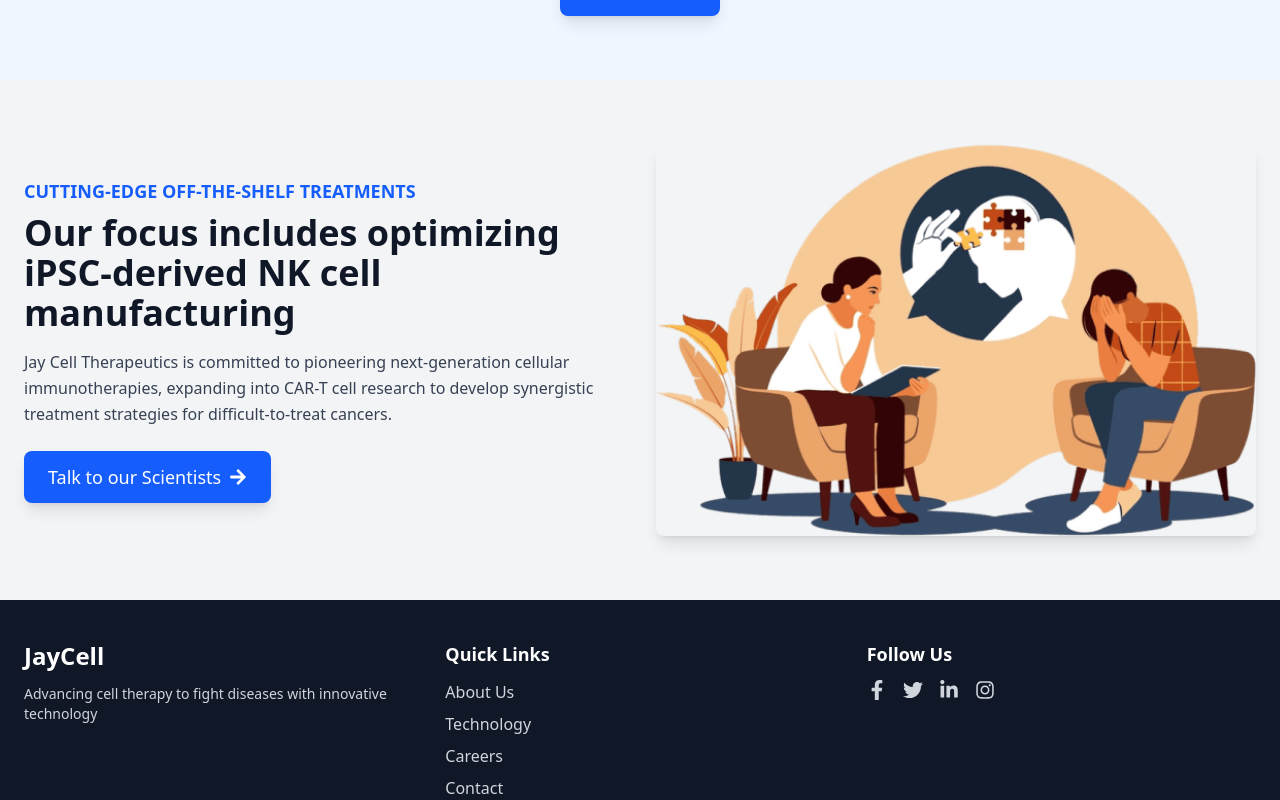
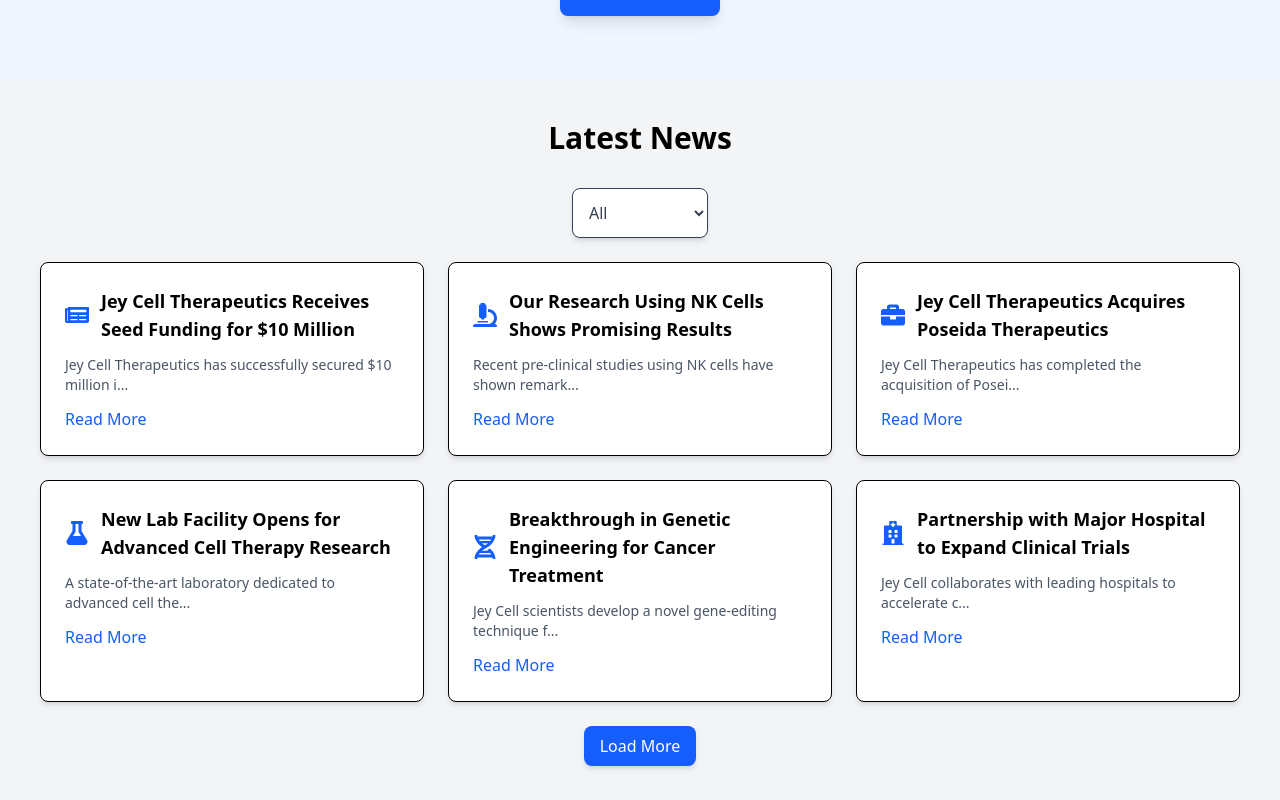
Before and after one commit to arun-9/jay-cell-therapeutics, a React (Vite) app: page /about in a window 1280 px wide. Shown: the part 2800-3600 px from the top of the page. Built offline with nearby package versions, Linux system fonts and the light colour scheme.

Commit message:
newsSection 1.User lands on the page and sees 6 news articles. 2.User can filter news based on categories using the dropdown. 3.Clicking "Read More" expands the full news description. 4.Clicking "Load More" loads 6 more news items. 5.When all items are loaded, the "Load More" button disappears.

```diff
--- /dev/null
+++ b/src/components/AboutPageComponent/NewsSection.jsx
@@ -0,0 +1,262 @@
+import { useState } from "react";
+import {
+  FaNewspaper,
+  FaMicroscope,
+  FaBriefcase,
+  FaFlask,
+  FaDna,
+  FaHospital,
+  FaUserMd,
+  FaCapsules,
+  FaVials,
+  FaHeartbeat,
+  FaStethoscope,
+  FaNotesMedical
+} from "react-icons/fa";
+
+const newsData = [
+  {
+    id: 1,
+    title: "Jey Cell Therapeutics Receives Seed Funding for $10 Million",
+    description:
+      "Jey Cell Therapeutics has successfully secured $10 million in seed funding to accelerate research and expand its innovative therapeutics pipeline.",
+    category: "Funding",
+    icon: <FaNewspaper />
+  },
+  {
+    id: 2,
+    title: "Our Research Using NK Cells Shows Promising Results",
+    description:
+      "Recent pre-clinical studies using NK cells have shown remarkable results, paving the way for potential breakthrough treatments in immunotherapy.",
+    category: "Research",
+    icon: <FaMicroscope />
+  },
+  {
+    id: 3,
+    title: "Jey Cell Therapeutics Acquires Poseida Therapeutics",
+    description:
+      "Jey Cell Therapeutics has completed the acquisition of Poseida Therapeutics, strengthening its position in the cell therapy market.",
+    category: "Acquisition",
+    icon: <FaBriefcase />
+  },
+  {
+    id: 4,
+    title: "New Lab Facility Opens for Advanced Cell Therapy Research",
+    description:
+      "A state-of-the-art laboratory dedicated to advanced cell therapy research has been inaugurated.",
+    category: "Facility",
+    icon: <FaFlask />
+  },
+  {
+    id: 5,
+    title: "Breakthrough in Genetic Engineering for Cancer Treatment",
+    description:
+      "Jey Cell scientists develop a novel gene-editing technique for targeting cancer cells more effectively.",
+    category: "Research",
+    icon: <FaDna />
+  },
+  {
+    id: 6,
+    title: "Partnership with Major Hospital to Expand Clinical Trials",
+    description:
+      "Jey Cell collaborates with leading hospitals to accelerate clinical trials for new therapies.",
+    category: "Partnership",
+    icon: <FaHospital />
+  },
+  {
+    id: 7,
+    title: "Expert Oncologist Joins Jey Cell Advisory Board",
+    description:
+      "A renowned oncologist has joined our advisory board to guide future research strategies.",
+    category: "Advisory",
+    icon: <FaUserMd />
+  },
+  {
+    id: 8,
+    title: "First Successful Human Trial of Novel Immunotherapy",
+    description:
+      "Promising early results from the first human trials of our next-generation immunotherapy.",
+    category: "Clinical Trial",
+    icon: <FaCapsules />
+  },
+  {
+    id: 9,
+    title: "New Drug Formulation Shows Higher Efficacy in Lab Tests",
+    description:
+      "A newly developed drug formulation demonstrates increased potency in preclinical studies.",
+    category: "Research",
+    icon: <FaVials />
+  },
+  {
+    id: 10,
+    title: "Jey Cell Expands Operations to Europe",
+    description:
+      "A new European headquarters has been established to enhance global research collaborations.",
+    category: "Expansion",
+    icon: <FaHeartbeat />
+  },
+  {
+    id: 11,
+    title: "Collaboration with AI Firm to Enhance Drug Discovery",
+    description:
+      "Jey Cell partners with an AI-driven biotech firm to accelerate drug discovery and development.",
+    category: "Technology",
+    icon: <FaStethoscope />
+  },
+  {
+    id: 12,
+    title: "FDA Fast-Tracks Jey Cell's New Therapy for Approval",
+    description:
+      "Regulatory authorities expedite the review process for our latest breakthrough therapy.",
+    category: "Regulation",
+    icon: <FaNotesMedical />
+  }
+];
+
+const categories = ["All", ...new Set(newsData.map((news) => news.category))];
+
+const NewsSection = () => {
+  const [expanded, setExpanded] = useState(null);
+  const [selectedCategory, setSelectedCategory] = useState("All");
+  const [visibleCount, setVisibleCount] = useState(6);
+
+  const toggleExpand = (id) => {
+    setExpanded(expanded === id ? null : id);
+  };
+
+  const filteredNews =
+    selectedCategory === "All"
+      ? newsData
+      : newsData.filter((news) => news.category === selectedCategory);
+
+  return (
+    <div className="p-10 bg-gray-100">
+      <h2 className="text-3xl font-bold text-center mb-8">Latest News</h2>
+
+      <div className="mb-6 flex justify-center">
+        <div className="relative">
+          <select
+            className="p-3 border rounded-lg shadow-md bg-white text-gray-700 focus:outline-none focus:ring-2 focus:ring-blue-500"
+            value={selectedCategory}
+            onChange={(e) => setSelectedCategory(e.target.value)}
+          >
+            {categories.map((category) => (
+              <option key={category} value={category}>
+                {category}
+              </option>
+            ))}
+          </select>
+        </div>
+      </div>
+
+      <div className="grid sm:grid-cols-1 md:grid-cols-2 lg:grid-cols-3 gap-6">
+        {filteredNews.slice(0, visibleCount).map((news) => (
+          <div
+            key={news.id}
+            className="bg-white border rounded-lg shadow-md p-6 transition-transform transform hover:scale-105 hover:shadow-lg"
+          >
+            <div className="flex items-center gap-3 mb-3">
+              <div className="text-blue-600 text-2xl">{news.icon}</div>
+              <h3 className="text-lg font-semibold">{news.title}</h3>
+            </div>
+            <p className="text-sm text-gray-600">
+              {expanded === news.id
+                ? news.description
+                : news.description.substring(0, 60) + "..."}
+            </p>
+            <button
+              onClick={() => toggleExpand(news.id)}
+              className="mt-3 text-blue-600 font-medium hover:underline"
+            >
+              {expanded === news.id ? "Read Less" : "Read More"}
+            </button>
+          </div>
+        ))}
+      </div>
+
+      {visibleCount < filteredNews.length && (
+        <div className="flex justify-center mt-6">
+          <button
+            onClick={() => setVisibleCount(visibleCount + 6)}
+            className="px-4 py-2 bg-blue-600 text-white rounded-lg shadow-md hover:bg-blue-700 transition"
+          >
+            Load More
+          </button>
+        </div>
+      )}
+    </div>
+  );
+};
+
+export default NewsSection;
+
+/*import { useState } from "react";
+import { FaNewspaper, FaMicroscope, FaBriefcase } from "react-icons/fa";
+
+const newsData = [
+  {
+    id: 1,
+    title: "Jey Cell Therapeutics Receives Seed Funding for $10 Million",
+    description:
+      "Jey Cell Therapeutics has successfully secured $10 million in seed funding to accelerate research and expand its innovative therapeutics pipeline.",
+    category: "Funding",
+    icon: <FaNewspaper />
+  },
+  {
+    id: 2,
+    title: "Our Research Using NK Cells Shows Promising Results",
+    description:
+      "Recent pre-clinical studies using NK cells have shown remarkable results, paving the way for potential breakthrough treatments in immunotherapy.",
+    category: "Research",
+    icon: <FaMicroscope />
+  },
+  {
+    id: 3,
+    title: "Jey Cell Therapeutics Acquires Poseida Therapeutics",
+    description:
+      "Jey Cell Therapeutics has completed the acquisition of Poseida Therapeutics, strengthening its position in the cell therapy market.",
+    category: "Acquisition",
+    icon: <FaBriefcase />
+  }
+];
+
+const NewsSection = () => {
+  const [expanded, setExpanded] = useState(null);
+
+  const toggleExpand = (id) => {
+    setExpanded(expanded === id ? null : id);
+  };
+
+  return (
+    <div className="p-10 bg-gray-100">
+      <h2 className="text-3xl font-bold text-center mb-8">Latest News</h2>
+
+      <div className="grid md:grid-cols-2 lg:grid-cols-3 gap-6">
+        {newsData.map((news) => (
+          <div
+            key={news.id}
+            className="bg-white border rounded-lg shadow-md p-6 transition-transform transform hover:scale-105 hover:shadow-lg"
+          >
+            <div className="flex items-center gap-3 mb-3">
+              <div className="text-blue-600 text-2xl">{news.icon}</div>
+              <h3 className="text-lg font-semibold">{news.title}</h3>
+            </div>
+            <p className="text-sm text-gray-600">
+              {expanded === news.id
+                ? news.description
+                : news.description.substring(0, 60) + "..."}
+            </p>
+            <button
+              onClick={() => toggleExpand(news.id)}
+              className="mt-3 text-blue-600 font-medium hover:underline"
+            >
+              {expanded === news.id ? "Read Less" : "Read More"}
+            </button>
+          </div>
+        ))}
+      </div>
+    </div>
+  );
+};
+
+export default NewsSection;*/
--- a/src/pages/About.jsx
+++ b/src/pages/About.jsx
@@ -8,6 +8,7 @@
 import PatentsSection from "../components/AboutPageComponent/PatentsSection";
 import QASection from "../components/AboutPageComponent/QASection";
 import PartnerWithUs from "../components/AboutPageComponent/PartnerWithUs";
+import NewsSection from "../components/AboutPageComponent/NewsSection";
 const About = () => {
   return (
     <div>
@@ -20,6 +21,7 @@
       <QASection />
       {/*<FAQAccordion />*/}
       <PartnerWithUs />
+      <NewsSection />
       <CTASection />
     </div>
   );
```
